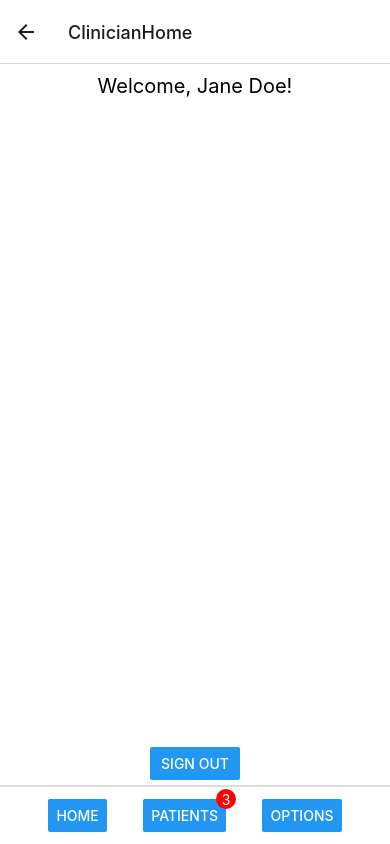
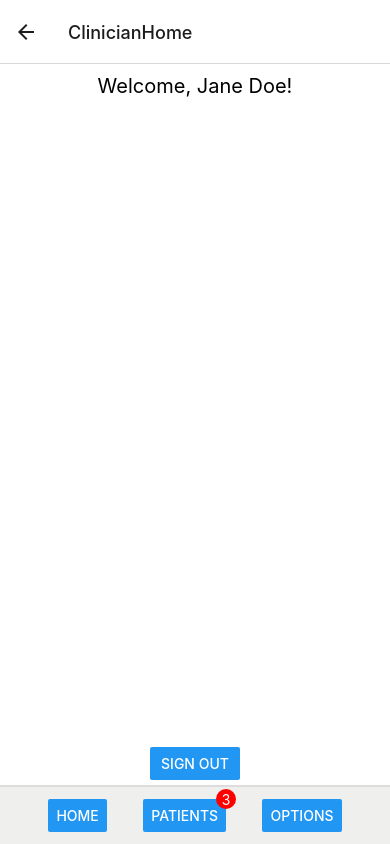
Before and after one commit to jxm1348/Capstone-Facial-Paralysis-Mobile-App, a React Native app: screen /ClinicianHome in a window 390 px wide. Built offline with nearby package versions, Linux system fonts and the light colour scheme.

Commit message:
Cleanup imports, comments.

```diff
--- a/src/components/ClinicianNavBar.js
+++ b/src/components/ClinicianNavBar.js
@@ -1,4 +1,4 @@
-import { View, Text, Button, StyleSheet } from "react-native";
+import { View, Button, StyleSheet } from "react-native";
 
 import state from "../state";
 import UnreadBadge from "./UnreadBadge";
@@ -21,8 +21,8 @@ const styles = StyleSheet.create({
         display: "flex",
         justifyContent: "space-evenly",
         flexDirection: "row",
-        // backgroundColor: "#dddddd",
         padding: 12,
+        backgroundColor: "#efefee",
         borderTopColor: '#dddddd',
         borderTopWidth: 2,
     },
--- a/src/components/buttons.js
+++ b/src/components/buttons.js
@@ -4,7 +4,7 @@
 // That will take some time, so until we have a pressing need, I've hacked a component together that has adjustable size etc.
 // In particular, Button does not respond to setting text color or size. Maybe I'm just doing something wrong.
 
-import { Button, Text, View } from "react-native";
+import { Button, View } from "react-native";
 
 export function Button1({onPress, title}) {
     return (
--- a/src/screens/ClinicianHomeScreen.js
+++ b/src/screens/ClinicianHomeScreen.js
@@ -1,6 +1,5 @@
 import React from 'react';
-import { View, Button, Text, StyleSheet, TextInput } from 'react-native';
-import ClinicianTabStack from '../navigation/navigation';
+import { View, Text, StyleSheet } from 'react-native';
 import ClinicianNavBar from '../components/ClinicianNavBar';
 import { Button1 } from '../components/buttons';
 
--- a/src/screens/ClinicianViewScreen.js
+++ b/src/screens/ClinicianViewScreen.js
@@ -29,7 +29,6 @@ const ClinicianViewScreen = ({ navigation }) => {
         margin: 10,
       }}>Patients</Text>
       <View>{patientItems}</View>
-      {/* <Button title="Back" onPress={() => navigation.navigate('ClinicianHome')} /> */}
     </View>
   );
 };
```
